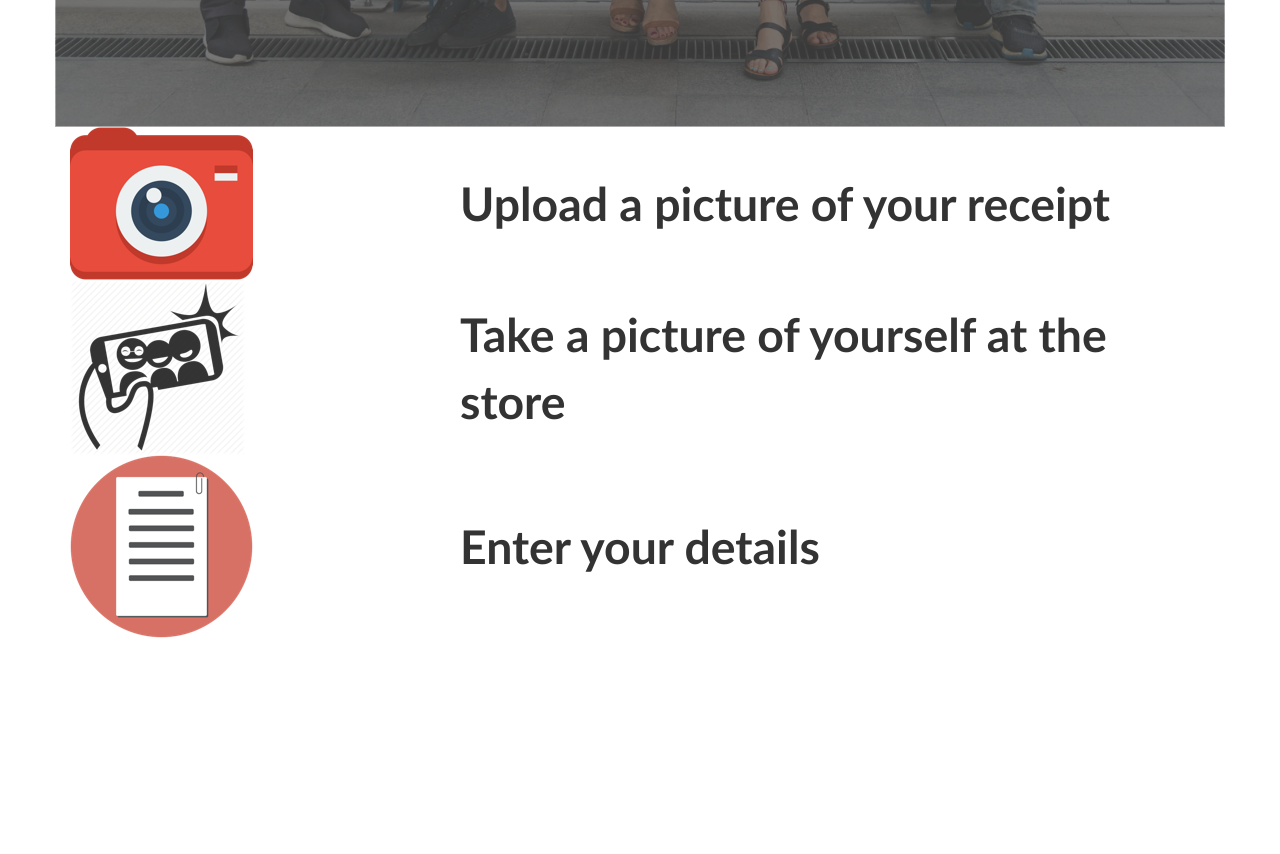
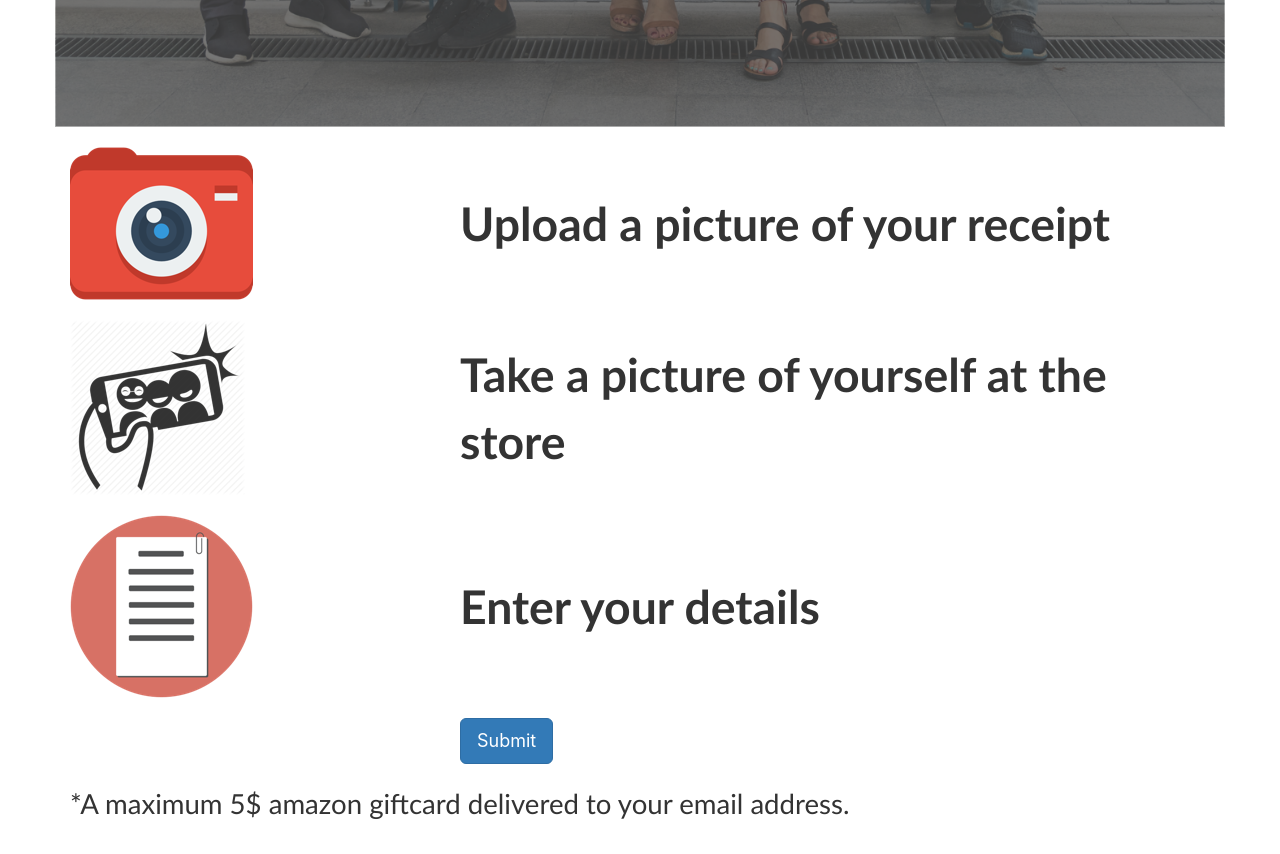
Before and after one commit to eexe1/scan-cashback-web, a React (Create React App) app: page / in a window 1280 px wide. Shown: the part 700-1554 px from the top of the page. Before the commit the page ends 1338 px from the top, so only its background shows below. Built offline with nearby package versions, Linux system fonts and the light colour scheme.

Commit message:
add form button

```diff
--- a/src/App.css
+++ b/src/App.css
@@ -15,3 +15,14 @@
     font-weight: bold;
     font-size: calc(8px + 3vw);
 }
+
+.row {
+    margin-bottom: 20px;
+}
+
+p {
+    font-family: "Calibri", -apple-system, BlinkMacSystemFont, "Segoe UI", "Roboto", "Oxygen",
+    "Ubuntu", "Cantarell", "Fira Sans", "Droid Sans", "Helvetica Neue",
+    sans-serif;
+    font-size: calc(2px + 2vw);
+}
--- a/src/App.js
+++ b/src/App.js
@@ -4,12 +4,26 @@ import Grid from 'react-bootstrap/lib/Grid';
 import Image from "react-bootstrap/lib/Image";
 import Col from "react-bootstrap/lib/Col";
 import Row from "react-bootstrap/lib/Row";
+import Button from "react-bootstrap/lib/Button";
 import background from './images/home-background.png'
 import icon_camera from './images/home-icon-camera.png'
 import icon_selfie from './images/home-icon-selfie.png'
 import icon_note from './images/home-icon-note.png'
 
 class App extends Component {
+
+    static formUrl = 'https://docs.google.com/forms/d/198veljnTFB1s9Sgc583At2a48NPKA6etioHb-HmxQTg/edit?usp=sharing';
+
+    constructor(props, context) {
+        super(props, context);
+        App.handleSubmit = App.handleSubmit.bind(this);
+
+    }
+
+    static handleSubmit() {
+        window.open(App.formUrl, "_blank")
+    }
+
     render() {
         return (
             <Grid>
@@ -40,6 +54,20 @@ class App extends Component {
                         <div className="home-sub">Enter your details</div>
                     </Col>
                 </Row>
+                <Row>
+                    <Col xs={4} md={4} xsOffset={4} className="vcenter">
+                        <Button bsStyle="primary" bsSize="large"
+                                onClick={App.handleSubmit}
+                        >
+                            Submit
+                        </Button>
+                    </Col>
+                </Row>
+                <Row>
+                    <Col xs={12} md={12} className="vcenter">
+                        <p>*A maximum 5$ amazon giftcard delivered to your email address. </p>
+                    </Col>
+                </Row>
             </Grid>
         );
     }
```
